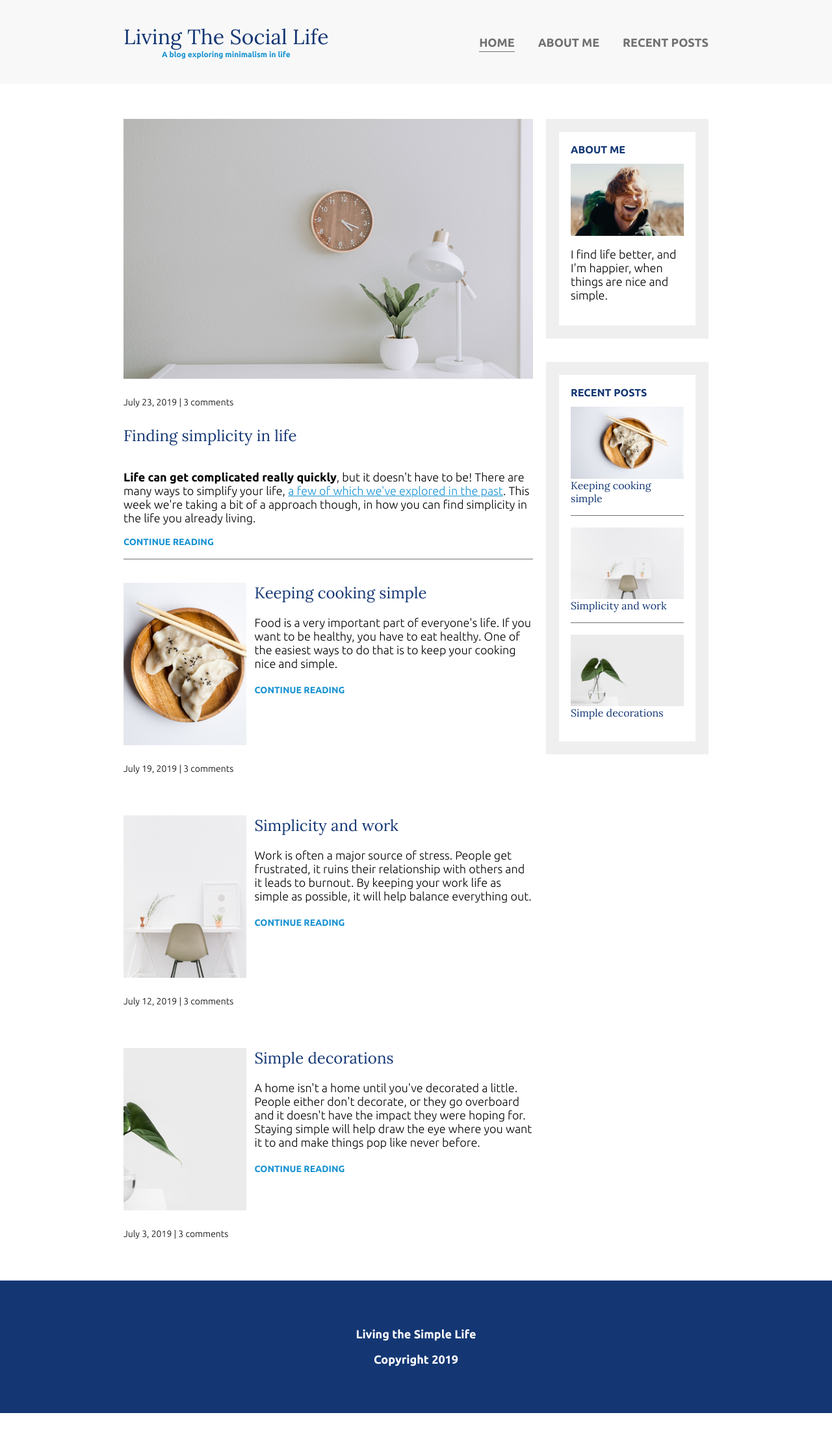
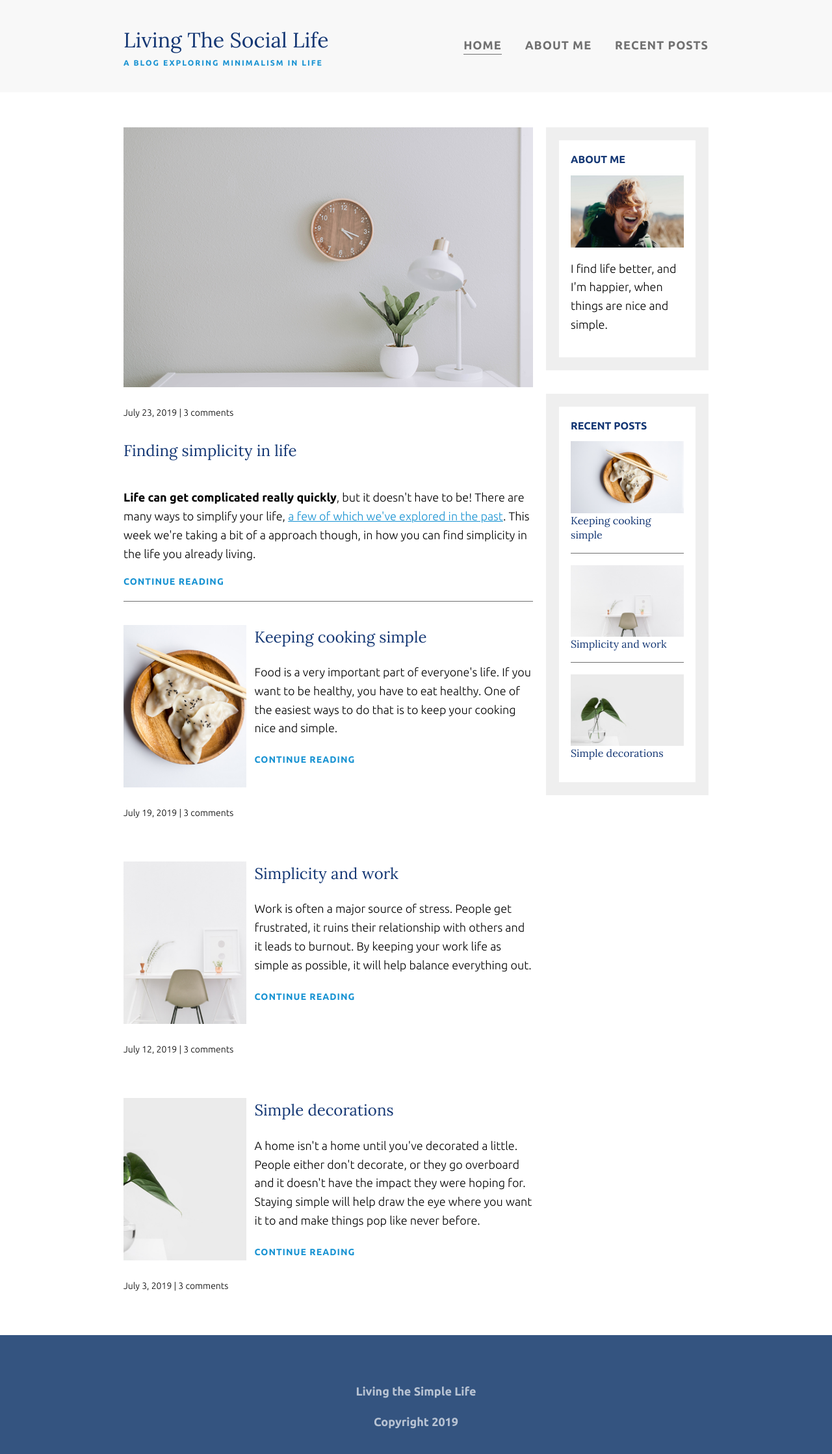
Before and after one commit to karan1907/Blog-UI, a plain HTML site: page index.html in a window 1280 px wide. Shown: the whole page at 65% size. Before the commit the page ends 2175 px from the top, so only its background shows below. Drawn offline with Linux system fonts and the light colour scheme.

Commit message:
Finished UI with some touch ups

```diff
--- a/style.css
+++ b/style.css
@@ -3,6 +3,7 @@ body {
   font-family: "Ubuntu", sans-serif;
   font-size: 1.125rem;
   font-weight: 300;
+  line-height: 1.6;
 }
 img {
   width: 100%;
@@ -49,6 +50,8 @@ strong {
   color: #1792d2;
   font-size: 0.75rem;
   margin: 0;
+  text-transform: uppercase;
+  letter-spacing: 2px;
 }
 .article-title {
   font-size: 1.5rem;
@@ -61,6 +64,7 @@ strong {
   color: #1792d2;
   text-decoration: none;
   font-weight: 700;
+  letter-spacing: 1px;
 }
 .article-info {
   margin: 2em 0;
@@ -95,8 +99,8 @@ header {
   text-align: center;
 }
 footer {
-  background: #143774;
-  color: white;
+  background: #345480;
+  color: rgba(255, 255, 255, 0.65);
   text-align: center;
   padding: 3em 0;
 }
@@ -116,6 +120,7 @@ nav a {
   color: #707070;
   font-weight: 700;
   padding: 0.25em 0;
+  letter-spacing: 1px;
 }
 nav a:hover,
 nav a:focus {
@@ -155,6 +160,7 @@ nav a:focus {
 .widget-title,
 .widget-recent-post-title {
   font-size: 1rem;
+  line-height: 1.4;
 }
 
 .widget-title {
@@ -177,6 +183,9 @@ nav a:focus {
   order: -1;
 }
 @media (min-width: 675px) {
+  header {
+    text-align: left;
+  }
   .container-flex {
     flex-direction: row;
   }
```
